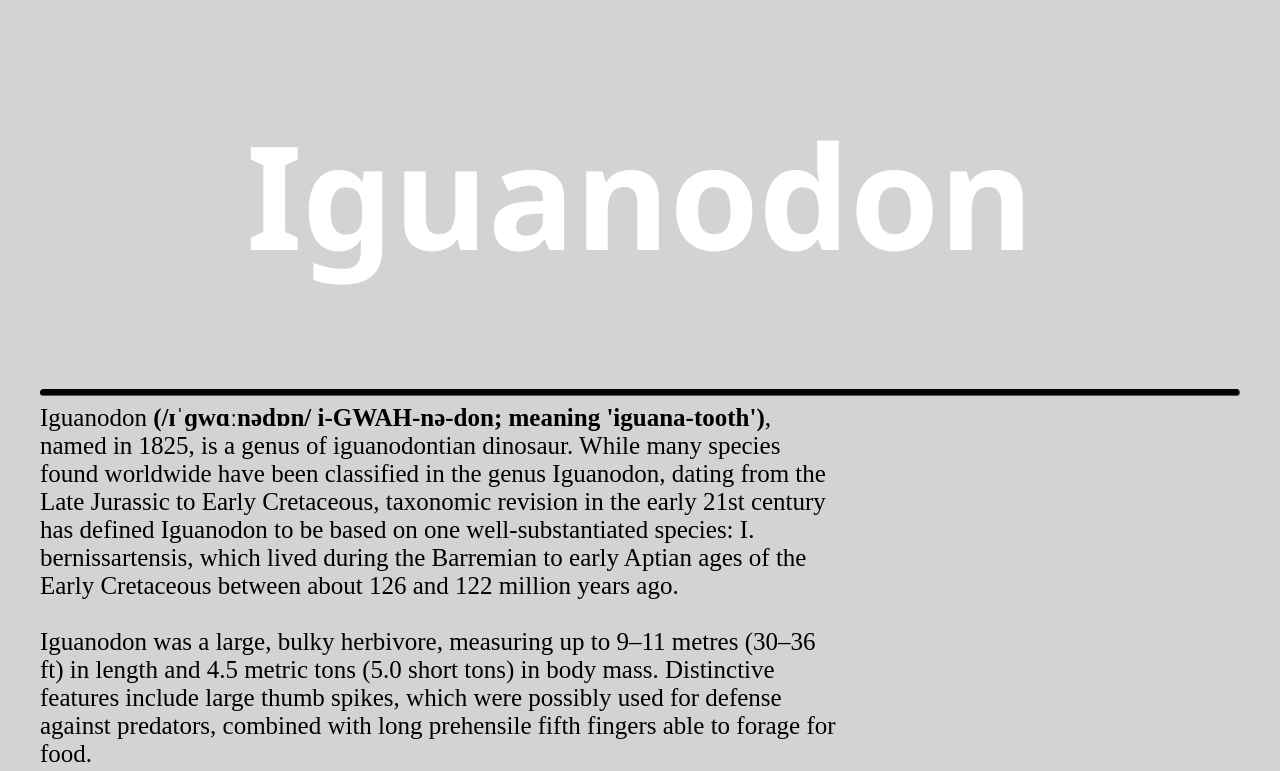
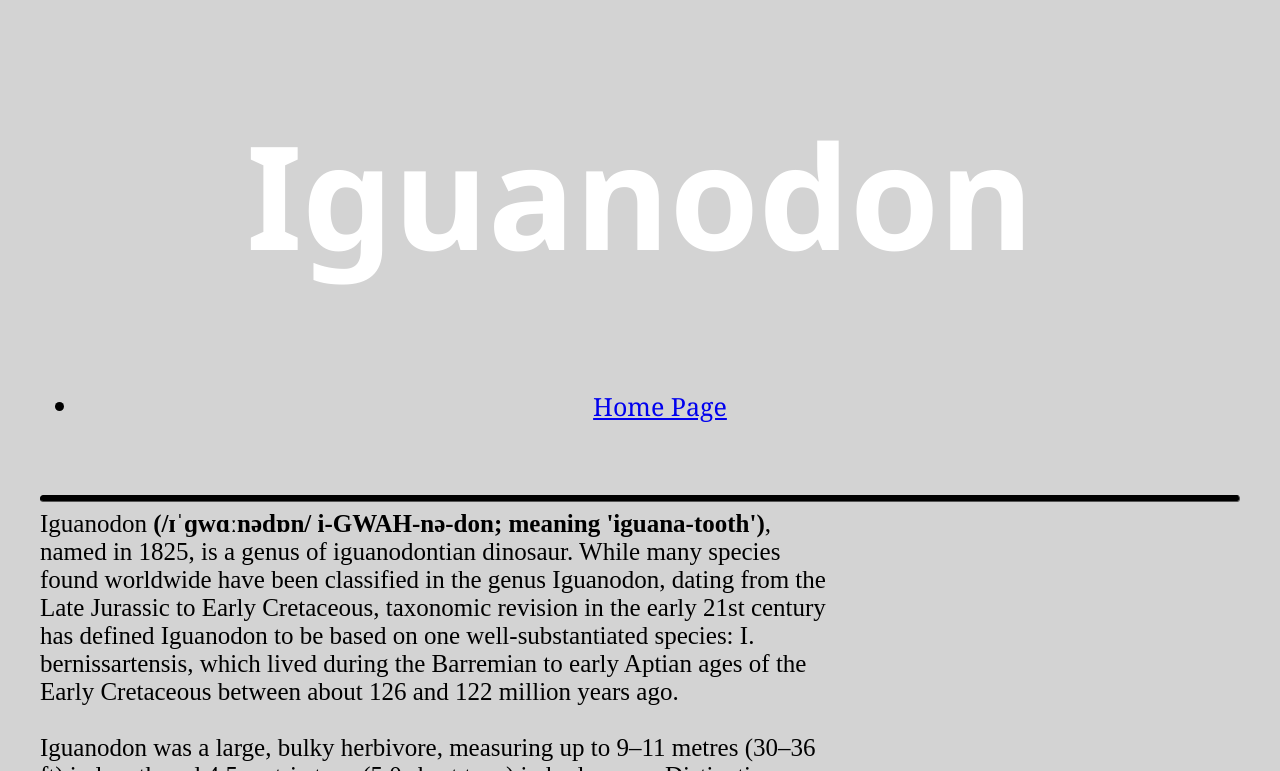
Before and after one commit to HeatherCochrane/WebsiteLearning, a plain HTML site: page Iguanodon.html in a window 1280 px wide. Shown: the top 771 px of the page. Drawn offline with Linux system fonts and the light colour scheme.

Commit message:
Update Iguanodon.html

```diff
--- a/Iguanodon.html
+++ b/Iguanodon.html
@@ -6,6 +6,9 @@
     <body>
         <header>
             <h1>Iguanodon</h1>
+            <ul id="horizontal-list">
+                <li> <a href="index.html">Home Page</a></li>
+            </ul>
         </header>
         <main>
             <hr class="header-split">
```
